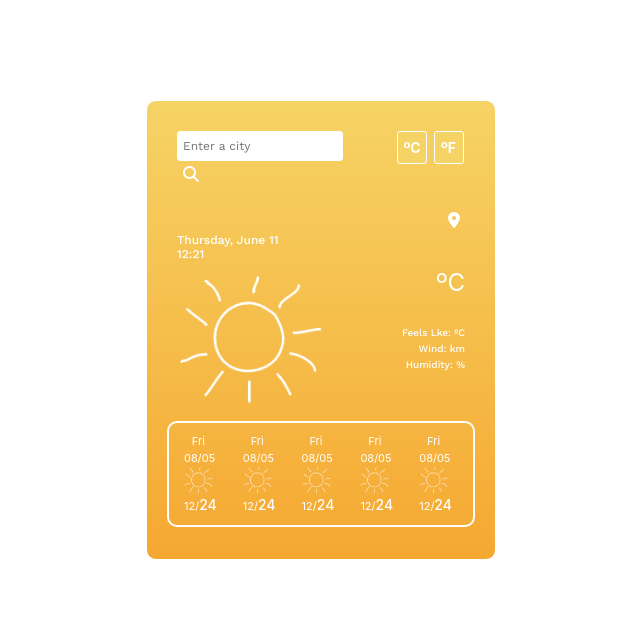
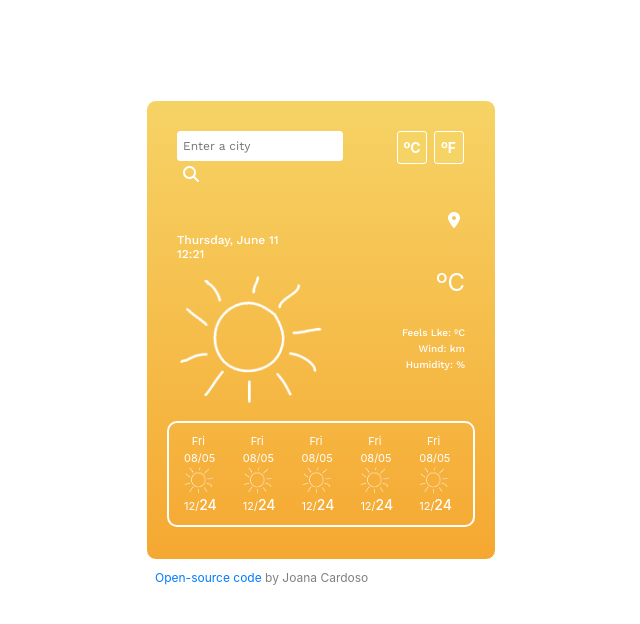
Before and after one commit to joanicacardoso/Weather-App, a plain HTML site: page index.html in a window 1280 px wide. Shown: the whole page, without its empty margins (319-959 px from the left). Drawn offline with nearby package versions, Linux system fonts and the light colour scheme; no server answers.

Commit message:
Added link to GitHub repository

```diff
--- a/index.html
+++ b/index.html
@@ -118,7 +118,11 @@
                     <span id="min-day5">12</span>/<span class="maxtemp" id="max-day5">24</span>
                 </div>
             </div>
+
         </div>
+       <div class="open-source">
+        <p> <a href="http://https://github.com/joanicacardoso/Weather-App">Open-source code</a> by Joana Cardoso</p>
+       </div>
 </body>
 <script src="src/script.js"></script>
 
--- a/src/styles.css
+++ b/src/styles.css
@@ -112,3 +112,11 @@ ul {
   font-weight: 500;
   font-size: 14px;
 }
+
+.open-source {
+  display: block;
+  font-size: 12px;
+  margin-top: 52px;
+  margin-left: -22px;
+  color: gray;
+}
```
